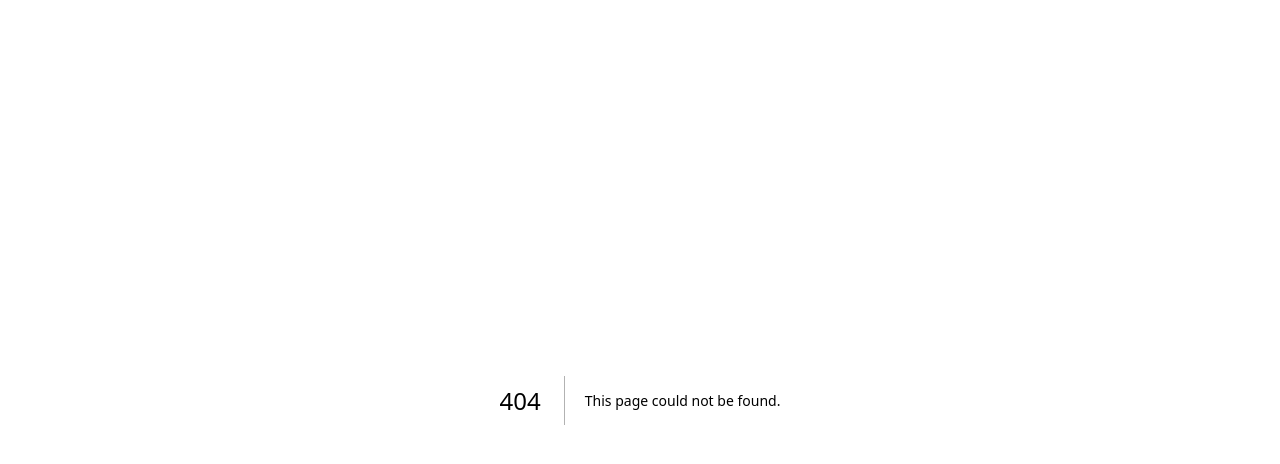
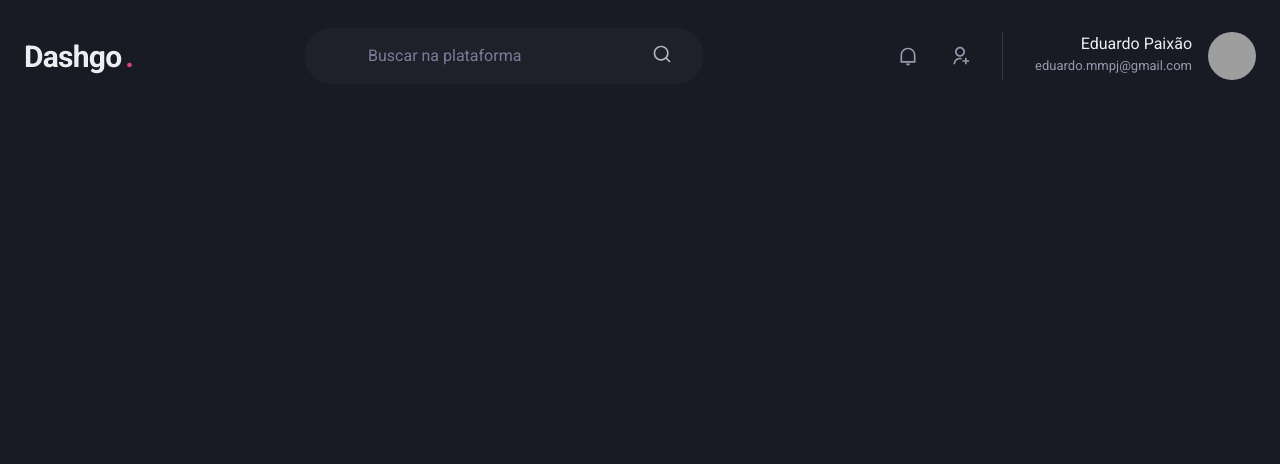
Before and after one commit to Eduardo-Paixao/dashgo, a Next.js app: page /dashboard in a window 1280 px wide. Before the commit this address had no page. Shown: the top 464 px of the page. Built offline with nearby package versions, Linux system fonts and the light colour scheme; grey boxes are pictures that could not be loaded.

Commit message:
Criação dos componentes Header, dashboard e componentização do input

```diff
--- a/package.json
+++ b/package.json
@@ -21,6 +21,7 @@
     "next": "13.3.0",
     "react": "18.2.0",
     "react-dom": "18.2.0",
+    "react-icons": "^4.8.0",
     "typescript": "5.0.4"
   }
 }
--- /dev/null
+++ b/src/components/Header.tsx
@@ -0,0 +1,81 @@
+import { Avatar, Box, Flex, HStack, Icon, Input, Text } from "@chakra-ui/react";
+import {
+  RiSearchLine,
+  RiNotificationLine,
+  RiUserAddLine,
+} from "react-icons/ri";
+import React from "react";
+
+export const Header = () => {
+  return (
+    <Flex
+      as={"header"}
+      w={"100%"}
+      maxWidth={1480}
+      h={"20"}
+      mx={"auto"}
+      mt={"4"}
+      px={"6"}
+      align={"center"}
+      // justifyContent={"center"}
+    >
+      <Text
+        fontSize={"3xl"}
+        fontWeight={"bold"}
+        letterSpacing={"tight"}
+        w={"64"}
+      >
+        Dashgo
+        <Text as={"span"} ml={"1"} color={"pink.500"}>
+          .
+        </Text>
+      </Text>
+      <Flex
+        as={"label"}
+        flex={"1"}
+        py={"4"}
+        px={"8"}
+        ml={"6"}
+        maxWidth={400}
+        alignSelf={"center"}
+        color={"gray.200"}
+        position={"relative"}
+        bg={"gray.800"}
+        borderRadius={"full"}
+      >
+        <Input
+          color={"gray.50"}
+          variant={"unstyled"}
+          px={"4"}
+          mx={"4"}
+          placeholder="Buscar na plataforma"
+          _placeholder={{ color: "gray.400" }}
+        />
+        <Icon as={RiSearchLine} fontSize={"20"} />
+      </Flex>
+      <Flex alignContent={"center"} ml={"auto"}>
+        <HStack
+          spacing={"8"}
+          mx={"8"}
+          pr={"8"}
+          py={"1"}
+          color={"gray.300"}
+          borderRightWidth={1}
+          borderColor={"gray.700"}
+        >
+          <Icon as={RiNotificationLine} fontSize={"20"} />
+          <Icon as={RiUserAddLine} fontSize={"20"} />
+        </HStack>
+        <Flex alignContent={"center"}>
+          <Box mr={"4"} textAlign={"right"}>
+            <Text>Eduardo Paixão</Text>
+            <Text color={"gray.300"} fontSize={"small"}>
+              eduardo.mmpj@gmail.com
+            </Text>
+          </Box>
+          <Avatar size={'md'} name="Eduardo Paixão" src="https://github.com/Eduardo-Paixao.png"/>
+        </Flex>
+      </Flex>
+    </Flex>
+  );
+};
--- /dev/null
+++ b/src/pages/dashboard.tsx
@@ -0,0 +1,10 @@
+import React from "react";
+import { Header } from "../components/Header";
+
+export default function Dashboard() {
+  return (
+    <div>
+      <Header />
+    </div>
+  );
+}
```
Also changed, not shown: src/components/Form/Input.tsx (added, +32 -0 lines), src/pages/index.tsx (+5 -39 lines), 1 other file (tests, documents, lock files or other folders).
